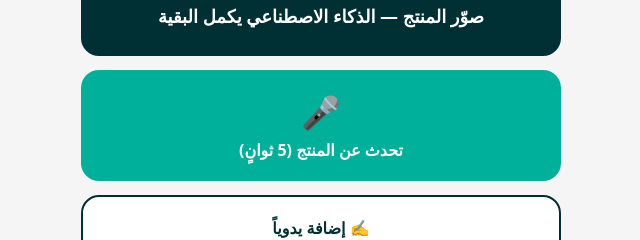
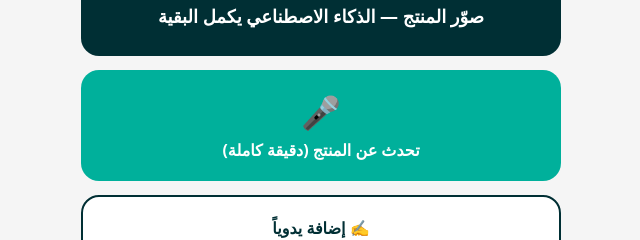
Before and after one commit to Sharnou/FOX, a Next.js app in the folder frontend/: page /sell in a window 1280 px wide. Shown: the part 221-461 px from the top of the page, without its empty margins (447-1087 px from the left). Built offline with nearby package versions, Linux system fonts and the light colour scheme; sample sign-in values are in the browser's storage.

Commit message:
feat: AI local language learning system + Railway build fix + health monitor + 1min voice + Cairo fonts + theme

```diff
--- a/frontend/app/sell/page.js
+++ b/frontend/app/sell/page.js
@@ -83,7 +83,18 @@ export default function SellPage() {
         reader.readAsDataURL(blob);
       };
       recorder.start();
-      setTimeout(() => { recorder.stop(); stream.getTracks().forEach(t => t.stop()); }, 5000);
+      setAiLoading(true);
+      let seconds = 0;
+      const countdown = setInterval(() => {
+        seconds++;
+        const btn = document.getElementById('voice-record-btn');
+        if (btn) btn.textContent = `🔴 جار التسجيل... ${60 - seconds}ث`;
+        if (seconds >= 60) {
+          clearInterval(countdown);
+          recorder.stop();
+          stream.getTracks().forEach(t => t.stop());
+        }
+      }, 1000);
     } catch { setError('لا يمكن الوصول للميكروفون'); setAiLoading(false); }
   }
 
@@ -127,10 +138,10 @@ export default function SellPage() {
             صوّر المنتج — الذكاء الاصطناعي يكمل البقية
             <input type="file" accept="image/*" style={{ display: 'none' }} onChange={aiFromImage} />
           </label>
-          <button onClick={aiFromVoice}
+          <button id="voice-record-btn" onClick={aiFromVoice}
             style={{ background: '#00b09b', color: 'white', textAlign: 'center', padding: 20, borderRadius: 18, cursor: 'pointer', fontSize: 16, fontWeight: 'bold', border: 'none', fontFamily: 'inherit' }}>
             <div style={{ fontSize: 32, marginBottom: 6 }}>🎤</div>
-            تحدث عن المنتج (5 ثوانٍ)
+            تحدث عن المنتج (دقيقة كاملة)
           </button>
           <button onClick={() => setStep('form')}
             style={{ background: 'white', color: '#002f34', textAlign: 'center', padding: 20, borderRadius: 18, cursor: 'pointer', fontSize: 16, fontWeight: 'bold', border: '2px solid #002f34', fontFamily: 'inherit' }}>
```
